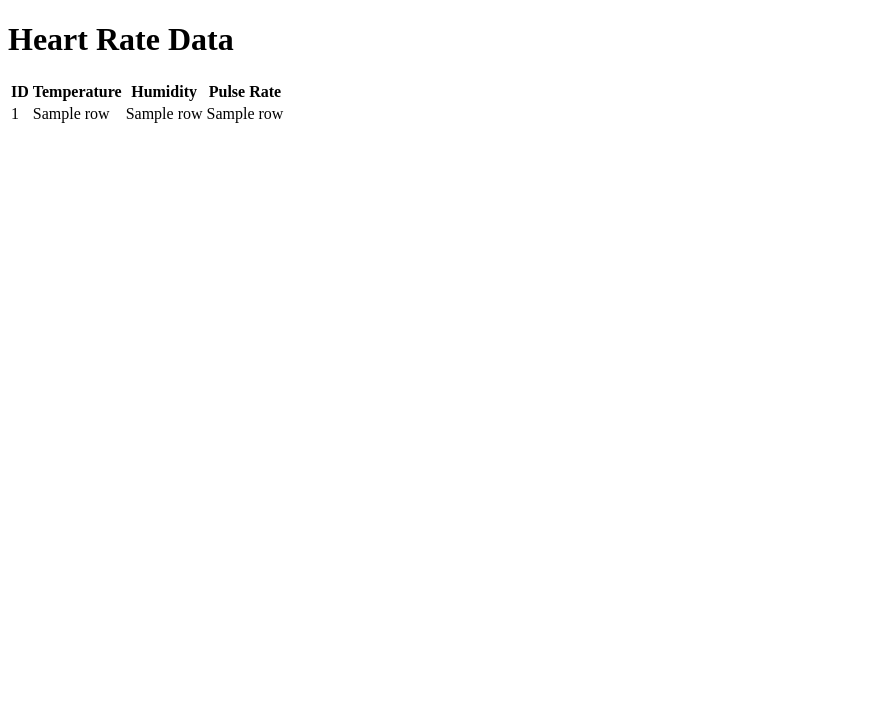
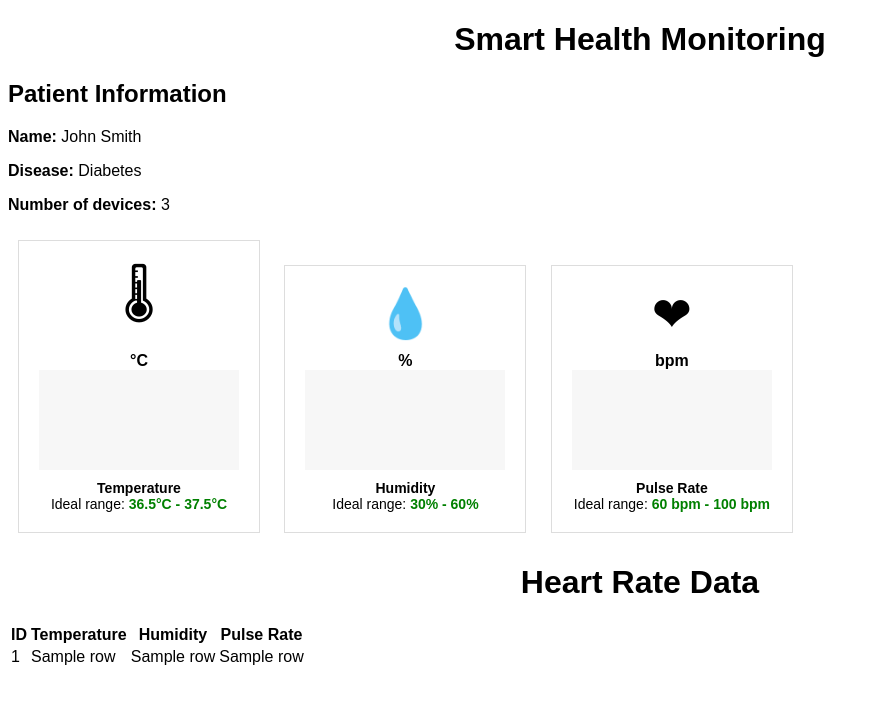
Before and after one commit to jamshaidtahiri/Health_Monitoring_System, a Flask app: template templates/index.html in a window 1280 px wide. Shown: the top 704 px of the page, without its empty margins (0-879 px from the left). Run offline with Flask 2, Linux system fonts and the light colour scheme; the template is opened without the code that fills it: most values are stand-ins (such as "Sample title", 1, 10 or a date in 2020).

Commit message:
initial commit

```diff
--- a/app.py
+++ b/app.py
@@ -13,19 +13,26 @@
 
 @app.route('/')
 def index():
+    # conn = sqlite3.connect('database.db')
+    # c = conn.cursor()
+    # c.execute('SELECT * FROM sensor_data')
+    # rows = c.fetchall()
+    # conn.close()
+    #return render_template('index.html', rows=rows)
+    return render_template('index.html')
+
+@app.route('/api', methods=['GET'])
+def get_sensor_data():
     conn = sqlite3.connect('database.db')
     c = conn.cursor()
-    c.execute('SELECT * FROM sensor_data')
-    rows = c.fetchall()
+    c.execute('SELECT temperature, humidity, pulse_rate FROM sensor_data ORDER BY rowid DESC LIMIT 1;')
+    result = c.fetchone()
+    temperature, humidity, pulse_rate = result
     conn.close()
-    return render_template('index.html', rows=rows)
-
-@app.route('/api', methods=['GET'])
-def get_example():
     data = {
-        'temperature': 80,
-        'humidity': 80,
-        'pulse_rate': 80
+        'temperature': temperature,
+        'humidity': humidity,
+        'pulse_rate': pulse_rate
     }
     return jsonify(data)
 
@@ -56,4 +63,4 @@
 
 if __name__ == '__main__':
     #app.run(debug=True)
-    app.run(host='192.168.119.187', port=8000, debug=True)
+    app.run(host='192.168.118.186', port=8000, debug=True)
--- /dev/null
+++ b/package.json
@@ -0,0 +1,6 @@
+{
+  "dependencies": {
+    "chart.js": "^4.2.1",
+    "chartjs-gauge": "^0.3.0"
+  }
+}
--- /dev/null
+++ b/static/css/styles.css
@@ -0,0 +1,56 @@
+body {
+  font-family: Arial, sans-serif;
+}
+
+.panel {
+  display: inline-block;
+  border: 1px solid #ddd;
+  padding: 20px;
+  margin: 10px;
+  text-align: center;
+  min-width: 200px;
+}
+
+.value {
+  font-size: 48px;
+  font-weight: bold;
+  margin: 10px 0;
+}
+
+.unit {
+  font-size: 16px;
+  font-weight: bold;
+  margin: 0;
+}
+
+.icon {
+  font-size: 48px;
+  margin-bottom: 10px;
+}
+
+.graph {
+  height: 100px;
+  background-color: #f7f7f7;
+}
+
+.explanation {
+  font-size: 14px;
+  margin-top: 10px;
+}
+
+.explanation strong {
+  font-weight: bold;
+}
+
+.explanation span {
+  font-weight: bold;
+  color: #008000;
+}
+
+h1{
+  text-align: center;
+}
+
+.info{
+  /* text-align: center; */
+}
--- /dev/null
+++ b/static/js/script.js
@@ -0,0 +1,80 @@
+var xhttp = new XMLHttpRequest();
+xhttp.onreadystatechange = function() {
+  if (this.readyState == 4 && this.status == 200) {
+    // Update the div element with the sensor values
+    var data = JSON.parse(this.responseText);
+
+    // Extract the temperature value
+    var temperature = data.temperature;
+
+    // Extract the humidity value
+    var humidity = data.humidity;
+
+    // Extract the pulse rate value
+    var pulseRate = data.pulse_rate;
+
+    // Update the div element with the temperature value
+    document.getElementById("temperature").innerHTML = temperature;
+
+    // Update the div element with the humidity value
+    document.getElementById("humidity").innerHTML = humidity;
+
+    // Update the div element with the pulse rate value
+    document.getElementById("pulse-rate").innerHTML = pulseRate;
+
+    // Update the sensor values with the normal range colors
+    updateSensorValues(temperature, humidity, pulseRate);
+  }
+};
+xhttp.open("GET", "http://192.168.118.186:8000/api", true);
+xhttp.send();
+
+setInterval(function() {
+  xhttp.open("GET", "http://192.168.118.186:8000/api", true);
+  xhttp.send();
+}, 5000); // Update every 5 seconds
+
+// Get references to the temperature, humidity, and pulse rate elements
+const temperatureElement = document.getElementById('temperature');
+const humidityElement = document.getElementById('humidity');
+const pulseRateElement = document.getElementById('pulse-rate');
+
+// Set the normal range values for temperature, humidity, and pulse rate
+const normalRanges = {
+  temperature: {
+    low: 36.5,
+    high: 37.5
+  },
+  humidity: {
+    low: 30,
+    high: 60
+  },
+  pulseRate: {
+    low: 60,
+    high: 100
+  }
+};
+
+// Update the temperature, humidity, and pulse rate values
+function updateSensorValues(temperature, humidity, pulseRate) {
+  // Update the temperature value and color
+  if (temperature < normalRanges.temperature.low || temperature > normalRanges.temperature.high) {
+    temperatureElement.style.color = 'red';
+  } else {
+    temperatureElement.style.color = 'green';
+  }
+
+  // Update the humidity value and color
+  if (humidity < normalRanges.humidity.low || humidity > normalRanges.humidity.high) {
+    humidityElement.style.color = 'red';
+  } else {
+    humidityElement.style.color = 'green';
+  }
+
+  // Update the pulse rate value and color
+  if (pulseRate < normalRanges.pulseRate.low || pulseRate > normalRanges.pulseRate.high) {
+    pulseRateElement.style.color = 'red';
+  } else {
+    pulseRateElement.style.color = 'green';
+  }
+}
--- a/templates/index.html
+++ b/templates/index.html
@@ -1,9 +1,86 @@
 <!DOCTYPE html>
 <html>
 <head>
-  <title>Heart Rate Data</title>
+
+  <link rel="stylesheet" type="text/css" href="{{ url_for('static', filename='css/styles.css') }}">
+  <!-- <link href="https://fonts.googleapis.com/css?family=Roboto" rel="stylesheet"> -->
+<style>
+
+
+
+
+</style>
+
+<title>Smart Health Monitoring</title>
 </head>
 <body>
+
+
+
+
+
+
+  <h1>Smart Health Monitoring</h1>
+
+  <div class="info">
+    <h2>Patient Information</h2>
+    <p><strong>Name:</strong> John Smith</p>
+    <p><strong>Disease:</strong> Diabetes</p>
+    <p><strong>Number of devices:</strong> 3</p>
+  </div>
+
+	<div class="panel">
+    <div class="icon">&#x1F321;</div>
+    <div class="value" id="temperature"></div>
+    <div class="unit">°C</div>
+    <div class="graph"></div>
+    <div class="explanation">
+      <strong>Temperature</strong><br>
+      Ideal range: <span>36.5°C - 37.5°C</span>
+    </div>
+  </div>
+  <div class="panel">
+    <div class="icon">&#x1F4A7;</div>
+    <div class="value" id="humidity"></div>
+    <div class="unit">%</div>
+    <div class="graph"></div>
+    <div class="explanation">
+      <strong>Humidity</strong><br>
+      Ideal range: <span>30% - 60%</span>
+    </div>
+  </div>
+  <div class="panel">
+    <div class="icon">&#x2764;</div>
+    <div class="value" id="pulse-rate"></div>
+    <div class="unit">bpm</div>
+    <div class="graph"></div>
+    <div class="explanation">
+      <strong>Pulse Rate</strong><br>
+      Ideal range: <span>60 bpm - 100 bpm</span>
+    </div>
+  </div>
+
+
+
+  <i class="fas fa-heart"></i>
+
+
+
+
+
+
+  <script src="{{ url_for('static', filename='js/script.js') }}"></script>
+
+
+
+
+
+
+
+
+
+
+
   <h1>Heart Rate Data</h1>
   <table>
     <thead>
@@ -25,5 +102,3 @@
       {% endfor %}
     </tbody>
   </table>
-</body>
-</html>
```
Also changed, not shown: static/gauges.js (added, +27 -0 lines), database.db, package-lock.json (added).
